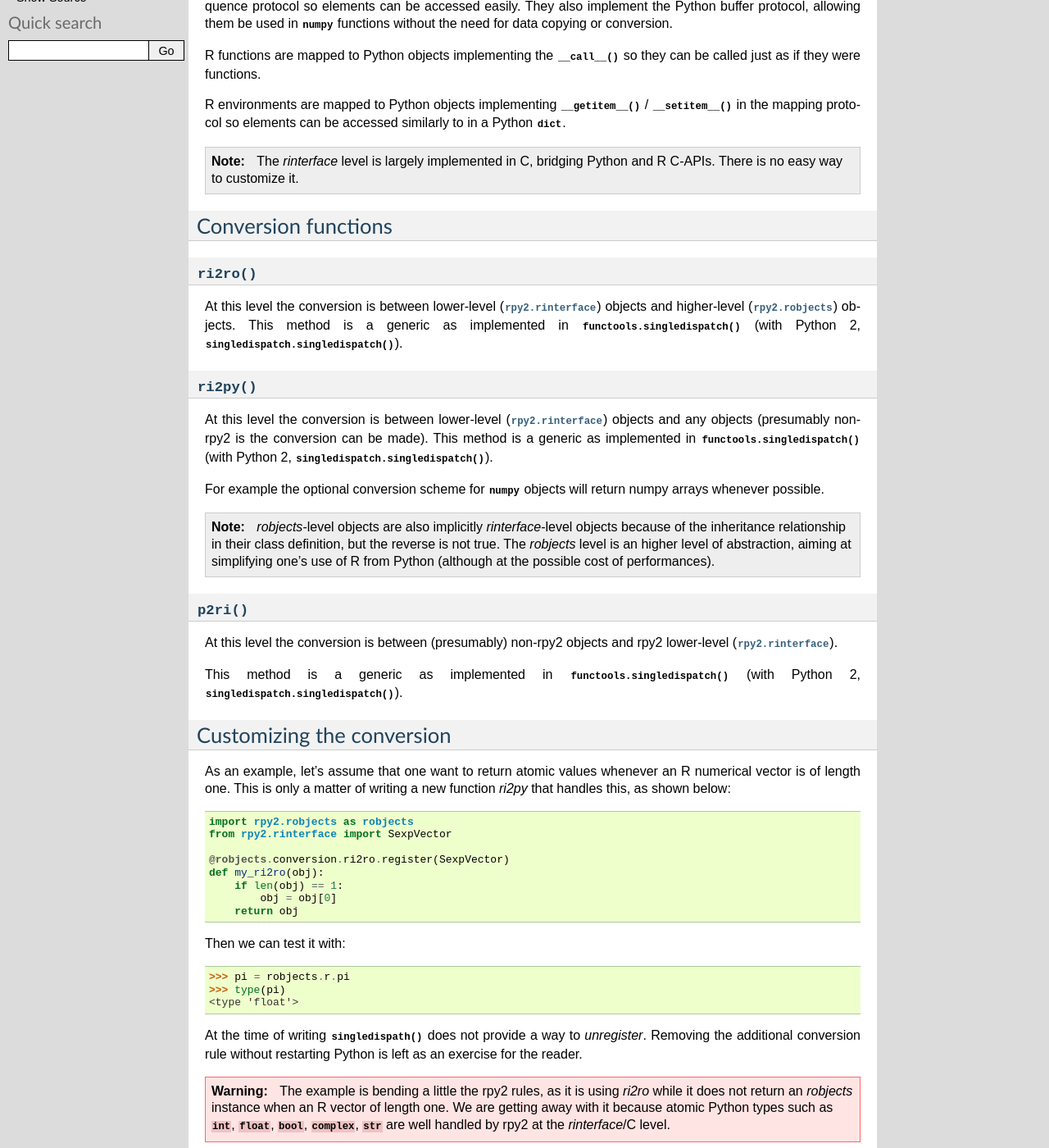
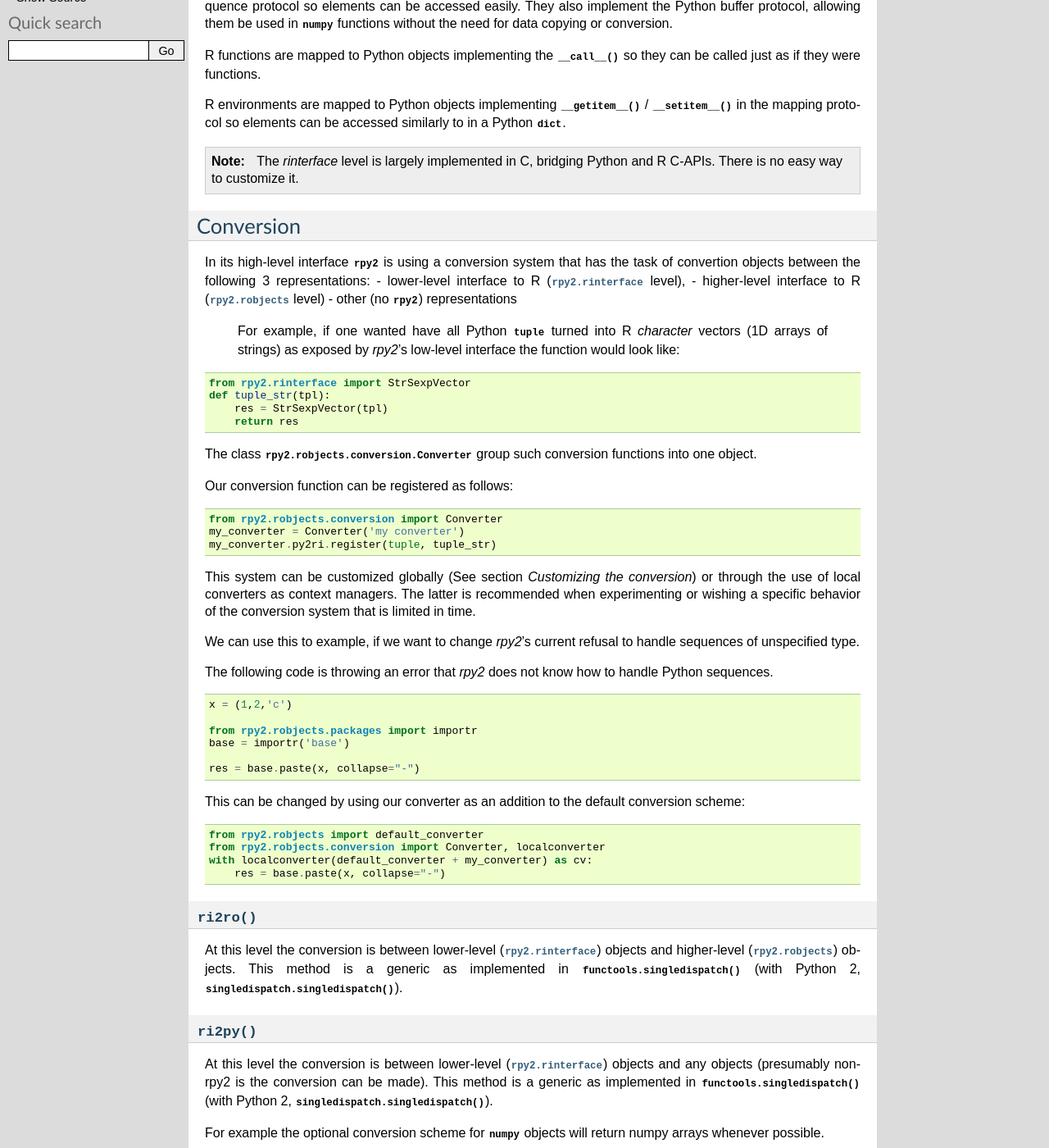
Before and after one commit to uhjish/rpy2, a Sphinx documentation site: the page built from doc/robjects_convert.rst, in a window 1280 px wide and 1400 px high, scrolled down 379 px. Shown: the whole window at 82% size. Built offline with Sphinx 7.4.7, drawn with Linux system fonts in a browser that asks for light colours; some of the changed text lies outside the part shown.

Commit message:
Documentation for the improved interface to the conversion system

```diff
--- a/doc/robjects_convert.rst
+++ b/doc/robjects_convert.rst
@@ -4,7 +4,7 @@
 .. _robjects-conversion:
 
 Mapping rpy2 objects to arbitrary python objects
-=====================================================
+================================================
 
 .. note::
 
@@ -24,7 +24,8 @@ R objects implement Python protocols to make them feel as natural to a Python
 programmer as possible. With them they can be passed as arguments to many
 non-rpy2 functions without the need for conversion.
 
-R vectors are mapped to Python objects implementing the methods :meth:`__getitem__` / :meth:`__setitem__` in the sequence
+R vectors are mapped to Python objects implementing the methods
+:meth:`__getitem__` / :meth:`__setitem__` in the sequence
 protocol so elements can be accessed easily. They also implement the Python buffer protocol,
 allowing them be used in :mod:`numpy` functions without the need for data copying or conversion.
 
@@ -41,8 +42,67 @@ protocol so elements can be accessed similarly to in a Python :class:`dict`.
    There is no easy way to customize it.
 
 
-Conversion functions
---------------------
+Conversion
+----------
+
+In its high-level interface :mod:`rpy2` is using a conversion system that has the task of
+convertion objects between the following 3 representations:
+- lower-level interface to R (:mod:`rpy2.rinterface` level),
+- higher-level interface to R (:mod:`rpy2.robjects` level)
+- other (no :mod:`rpy2`) representations
+
+ For example, if one wanted have all Python :class:`tuple` turned into R `character` vectors
+ (1D arrays of strings) as exposed by `rpy2`'s low-level interface the function would look like:
+
+.. code-block:: python
+
+   from rpy2.rinterface import StrSexpVector
+   def tuple_str(tpl):
+       res = StrSexpVector(tpl)
+       return res
+
+
+The class :class:`rpy2.robjects.conversion.Converter` group such conversion functions
+into one object.
+
+Our conversion function can be registered as follows:
+
+.. code-block:: python
+
+   from rpy2.robjects.conversion import Converter
+   my_converter = Converter('my converter')
+   my_converter.py2ri.register(tuple, tuple_str)
+
+This system can be customized globally (See section `Customizing the conversion`)
+or through the use of local converters as context managers. The latter is
+recommended when experimenting or wishing a specific behavior of the conversion
+system that is limited in time.
+
+We can use this to example, if we want to change `rpy2`'s current refusal to handle
+sequences of unspecified type.
+
+The following code is throwing an error that `rpy2` does not know how to handle
+Python sequences.
+
+.. code-block:: python
+
+   x = (1,2,'c')
+
+   from rpy2.robjects.packages import importr
+   base = importr('base')
+
+   res = base.paste(x, collapse="-")
+
+This can be changed by using our converter as an addition to the default conversion scheme:
+
+.. code-block:: python
+
+   from rpy2.robjects import default_converter
+   from rpy2.robjects.conversion import Converter, localconverter
+   with localconverter(default_converter + my_converter) as cv:
+       res = base.paste(x, collapse="-")
+
+
 
 :func:`ri2ro`
 ^^^^^^^^^^^^^
@@ -85,7 +145,7 @@ This method is a generic as implemented in :meth:`functools.singledispatch`
 
 
 Customizing the conversion
---------------------------
+^^^^^^^^^^^^^^^^^^^^^^^^^^
 
 As an example, let's assume that one want to return atomic values
 whenever an R numerical vector is of length one. This is only a matter
```
